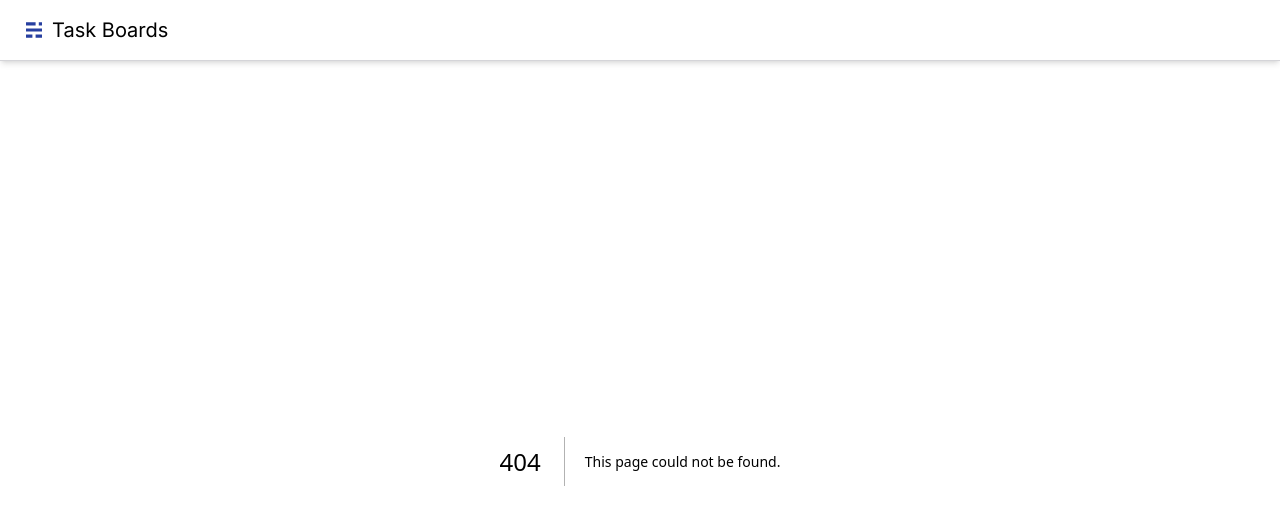
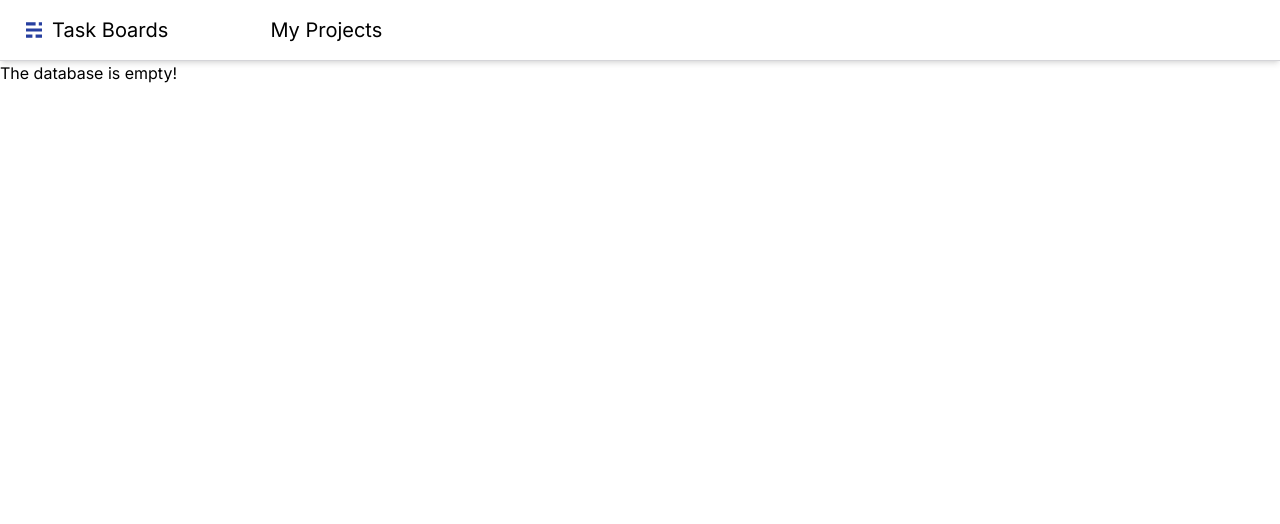
Before and after one commit to thesuryavivek/todo-app, a Next.js app: page / in a window 1280 px wide. Before the commit this address had no page. Shown: the top 524 px of the page. Built offline with nearby package versions, Linux system fonts and the light colour scheme; no server answers; the database is empty.

Commit message:
fix: reroutes to the first project from home page

```diff
--- a/src/app/layout.tsx
+++ b/src/app/layout.tsx
@@ -3,7 +3,6 @@ import type { Metadata } from "next";
 import { Inter } from "next/font/google";
 import { FC } from "react";
 import "./globals.css";
-
 const inter = Inter({ subsets: ["latin"] });
 
 export const metadata: Metadata = {
--- /dev/null
+++ b/src/app/page.tsx
@@ -0,0 +1,14 @@
+import prisma from "@/utils/prisma";
+import { redirect } from "next/navigation";
+
+const Page = async () => {
+  const firstProject = await prisma.project.findFirst();
+
+  if (!firstProject) {
+    return <div>The database is empty!</div>;
+  }
+
+  redirect(`/${firstProject.id}`);
+};
+
+export default Page;
--- a/src/components/Nav.tsx
+++ b/src/components/Nav.tsx
@@ -1,7 +1,8 @@
 const Nav = () => {
   return (
-    <header className="py-4 px-6 border-b border-zinc-300 shadow-md">
+    <header className="py-4 px-6 flex border-b border-zinc-300 shadow-md">
       <Logo />
+      <h1 className="text-xl">My Projects</h1>
     </header>
   );
 };
```
